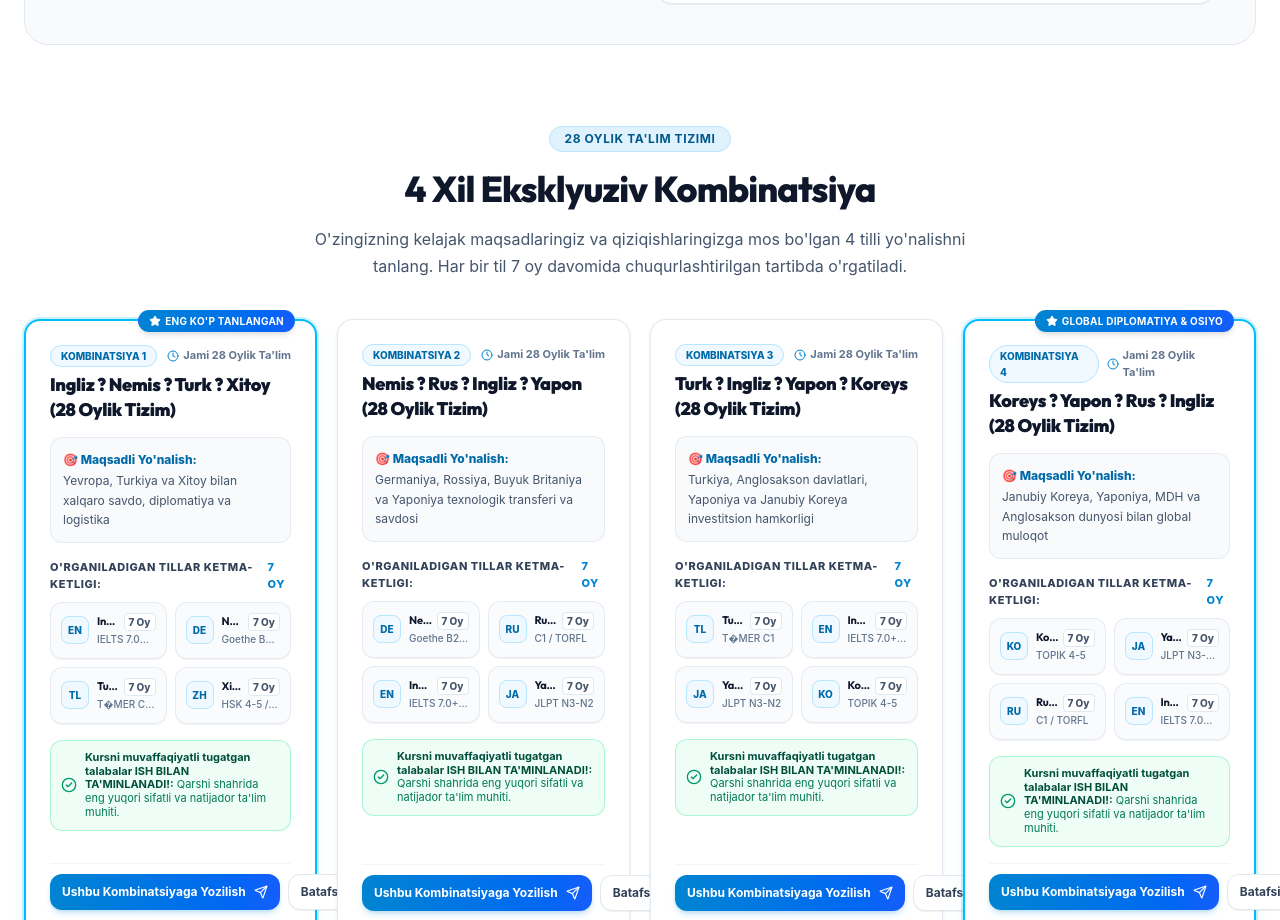
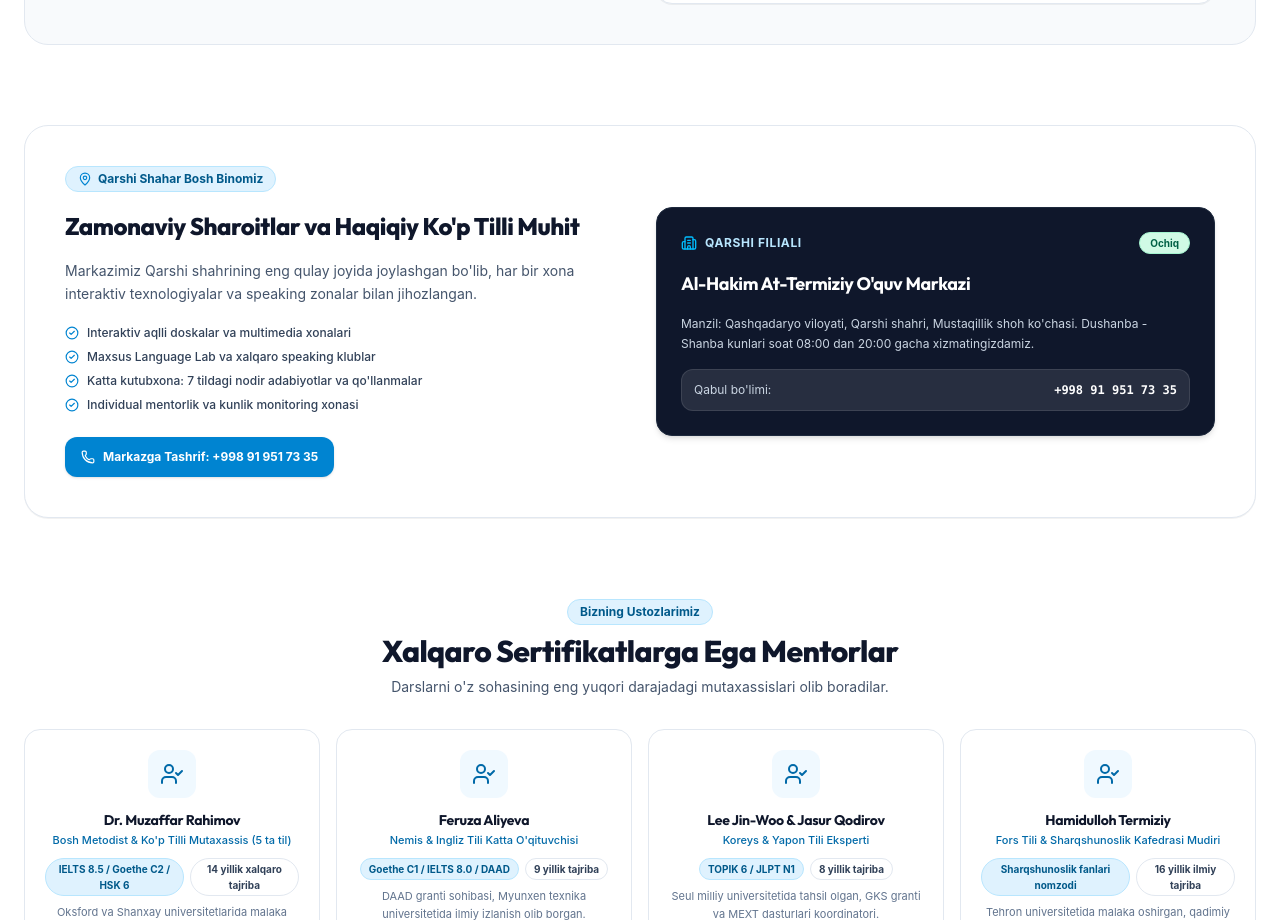
Before and after one commit to humoyun1773/at-termiziy, a React (Vite) app: page / in a window 1280 px wide. Shown: the part 1880-2800 px from the top of the page. Built offline with nearby package versions, Linux system fonts and the light colour scheme; a web font is replaced by a local one.

Commit message:
refactor(home): remove redundant 4 combinations detailed cards section from HomePage

```diff
--- a/src/pages/HomePage.tsx
+++ b/src/pages/HomePage.tsx
@@ -3,10 +3,8 @@ import { Link } from 'react-router-dom';
 import { motion } from 'framer-motion';
 import { useLanguage } from '../context/LanguageContext';
 import { TELEGRAM_URL } from '../data/siteConfig';
-import { combinationsData } from '../data/combinationsData';
 import { teachersData, testimonialsData, faqData } from '../data/mockData';
 import { BannerCombinationsBoard } from '../components/common/BannerCombinationsBoard';
-import { CombinationCard } from '../components/common/CombinationCard';
 import { Button } from '../components/ui/button';
 import { Badge } from '../components/ui/badge';
 import { Card, CardContent } from '../components/ui/card';
@@ -28,7 +26,6 @@ import {
   Star,
   UserCheck,
   Building2,
-  ShieldCheck,
   Send
 } from 'lucide-react';
 
@@ -243,68 +240,6 @@ export const HomePage: React.FC = () => {
           </div>
         </div>
       </motion.section>
-
-
-      {/* 4. 28-MONTH COMBINATIONS (DETAILED CARDS) */}
-      <motion.section
-        initial={{ opacity: 0, y: 30 }}
-        whileInView={{ opacity: 1, y: 0 }}
-        viewport={{ once: true, margin: "-40px" }}
-        transition={{ duration: 0.5 }}
-        className="max-w-[1600px] w-full mx-auto px-4 sm:px-6"
-      >
-        <div className="text-center max-w-3xl mx-auto mb-10 space-y-3">
-          <Badge variant="secondary" className="px-3.5 py-1 text-xs font-bold uppercase tracking-wider">
-            {t.combinationsSection.tag}
-          </Badge>
-          <h2 className="text-2xl sm:text-4xl font-extrabold text-slate-900 dark:text-white font-heading tracking-tight" style={{ lineHeight: 1.4 }}>
-            {t.combinationsSection.title}
-          </h2>
-          <p className="text-sm sm:text-base text-slate-600 dark:text-slate-300 max-w-2xl mx-auto" style={{ lineHeight: 1.65 }}>
-            {t.combinationsSection.subtitle}
-          </p>
-        </div>
-
-        {/* Combinations Cards Grid (Responsive Grid) */}
-        <div className="grid grid-cols-1 md:grid-cols-2 xl:grid-cols-4 gap-4 sm:gap-5">
-          {combinationsData.map((combo) => (
-            <CombinationCard key={combo.id} combination={combo} />
-          ))}
-        </div>
-
-        {/* Guaranteed Job Placement Announcement Bar */}
-        <div className="mt-8 p-5 sm:p-6 rounded-2xl bg-sky-900 text-white shadow-md flex flex-col md:flex-row items-center justify-between gap-4">
-          <div className="flex items-center gap-3.5">
-            <div className="w-11 h-11 rounded-xl bg-white/15 flex items-center justify-center text-white shrink-0">
-              <ShieldCheck className="w-6 h-6 text-emerald-400" />
-            </div>
-            <div>
-              <h3 className="text-sm sm:text-base font-bold font-heading">
-                {t.combinationsSection.guaranteeBanner}
-              </h3>
-              <p className="text-xs text-sky-200 mt-0.5">
-                {t.combinationsSection.guaranteeSub}
-              </p>
-            </div>
-          </div>
-
-          <Button
-            asChild
-            className="px-5 py-2.5 rounded-xl bg-white hover:bg-sky-50 text-sky-900 font-bold text-xs whitespace-nowrap transition-transform hover:scale-105 active:scale-95 shrink-0"
-          >
-            <a
-              href={TELEGRAM_URL}
-              target="_blank"
-              rel="noopener noreferrer"
-              className="flex items-center gap-1.5"
-            >
-              <span>Hozir Ro'yxatdan O'tish</span>
-              <Send className="w-3.5 h-3.5" />
-            </a>
-          </Button>
-        </div>
-      </motion.section>
-
 
       {/* 6. CAMPUS & ENVIRONMENT IN QARSHI */}
       <motion.section
```
